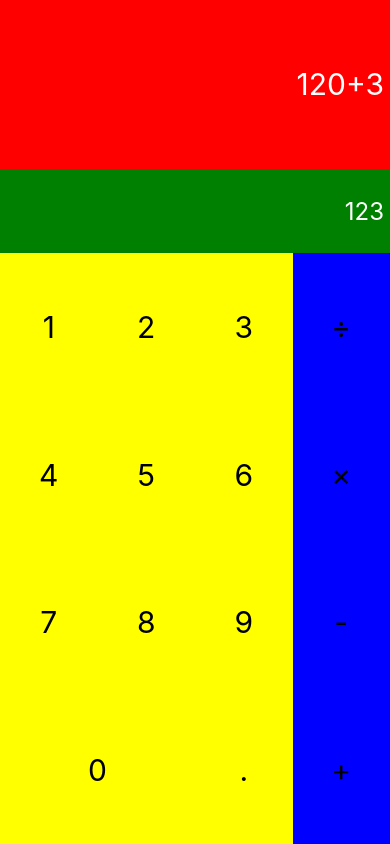
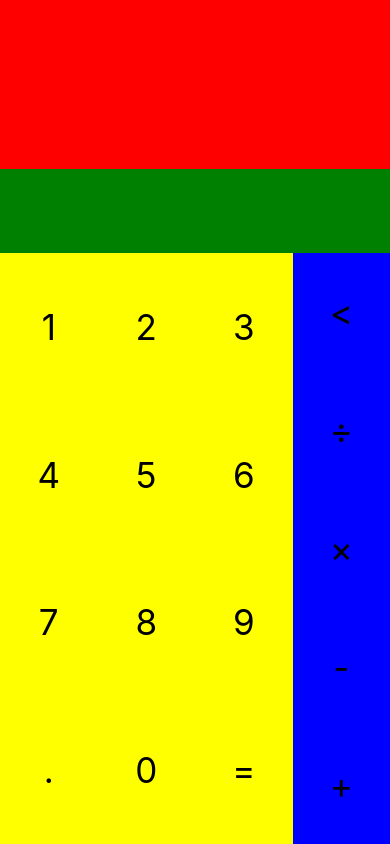
Before and after one commit to paramsiddharth/calculator-react-native, a React Native app: screen / in a window 390 px wide. Built offline with nearby package versions, Linux system fonts and the light colour scheme.

Commit message:
Complete calculator to working state

```diff
--- a/App.js
+++ b/App.js
@@ -6,7 +6,7 @@
  * @flow strict-local
  */
 
-import React from 'react';
+import React, { useState } from 'react';
 import {
   StyleSheet,
   View,
@@ -15,24 +15,103 @@ import {
   TouchableOpacity
 } from 'react-native';
 
-const ops = [
-  '÷',
-  '×',
-  '-',
-  '+'
+const btns = [
+  [1, 2, 3],
+  [4, 5, 6],
+  [7, 8, 9],
+  ['.', 0, '=']
 ];
 
-// @ts-ignore
+const ops = {
+  '<': null,
+  '÷': '/',
+  '×': '*',
+  '-': '-',
+  '+': '+'
+};
+
 const App: () => React$Node = () => {
+  const [result, setResult] = useState<String>('');
+  const [calculation, setCalculation] = useState(null);
+
+  const buttonPressed = text => {
+    switch (text) {
+      case '<':
+        if (result == '')
+          return;
+
+        return setResult(result.substr(0, result.length - 1));
+      case '=':
+        return calculate(text);
+      case '.':
+        if (result.length < 1)
+          return;
+
+        const lastChar = result.substr(result.length - 1, 1);
+
+        if (lastChar === '.' || Object.keys(ops).includes(lastChar))
+          return;
+
+        return setResult(result + text);
+      default:
+        if (typeof text === 'number') {
+          return setResult(result + text);
+        } else if (Object.keys(ops).includes(text)) {
+          if (result.length < 1)
+            return;
+
+          const lastChar = result.substr(result.length - 1, 1);
+
+          if (Object.keys(ops).includes(lastChar))
+            return setResult(result.substr(0, result.length - 1) + text);
+
+          if (lastChar === '.')
+            return setResult(result + '0' + text);
+
+          return setResult(result + text);
+        }
+    }
+  };
+
+  const calculate = text => {
+    if (result == '')
+      return setCalculation('');
+    try {
+      let toCalculate = result;
+
+      for (const op in ops) {
+        toCalculate = toCalculate.replace(new RegExp(op.replace(/[|\\{}()[\]^$+*?.]/g, '\\$&'), 'ig'), ops[op]);
+      }
+
+      const calc = new Function(`return ${toCalculate};`)();
+
+      if (Number.isNaN(calc)) {
+        return setCalculation(
+          <Text style={{ color: 'pink' }}>Not a number</Text>
+        );
+      }
+
+      if (calc != null) {
+        return setCalculation(calc);
+      }
+    } catch(e) {
+      setCalculation(
+        <Text style={{ color: 'red' }}>Invalid input</Text>
+      );
+    }
+  };
+
   let numbers = [], operations = [];
 
-  for (let r = 1; r < 3 * 3 + 1; r += 3) {
+  for (let r = 0; r < btns.length; r++) {
     let row = [];
 
-    for (let c = 0; c < 3; c++) {
+    for (let c = 0; c < btns[r].length; c++) {
       row.push(
-        <TouchableOpacity key={c} style={styles.btnColumn}>
-          <Text style={styles.btnText}>{r + c}</Text>
+        <TouchableOpacity key={c}
+          onPress={() => buttonPressed(btns[r][c])}
+          style={styles.btnColumn}>
+          <Text style={styles.btnText}>{btns[r][c]}</Text>
         </TouchableOpacity>
       );
     }
@@ -44,35 +123,12 @@ const App: () => React$Node = () => {
     );
   }
 
-  numbers.push(
-    <View key={3} style={styles.row}>
-      <TouchableOpacity style={styles.btnColumn0}>
-        <View style={{
-          display: 'flex',
-          flexDirection: 'row'
-        }}>
-          <Text style={{
-            ...styles.btnText,
-            flex: 1,
-            textAlign: 'center'
-          }}></Text>
-          <Text style={{
-            ...styles.btnText,
-            flex: 1,
-            textAlign: 'center'
-          }}>0</Text>
-        </View>
-      </TouchableOpacity>
-      <TouchableOpacity style={styles.btnColumn}>
-        <Text style={styles.btnText}>.</Text>
-      </TouchableOpacity>
-    </View>
-  );
-
-  for (let i = 0; i < 4; i++) {
+  for (let i = 0; i < Object.keys(ops).length; i++) {
     operations.push(
-      <TouchableOpacity key={i} style={styles.btnRow}>
-        <Text style={styles.btnText}>{ops[i]}</Text>
+      <TouchableOpacity key={i}
+        onPress={() => buttonPressed(Object.keys(ops)[i])}
+        style={styles.btnRow}>
+        <Text style={styles.btnText}>{Object.keys(ops)[i]}</Text>
       </TouchableOpacity>
     );
   }
@@ -82,12 +138,12 @@ const App: () => React$Node = () => {
       <View style={styles.container}>
         <View style={styles.result}>
           <Text style={styles.resultText}>
-            120+3
+            {result}
           </Text>
         </View>
         <View style={styles.calculation}>
           <Text style={styles.calculationText}>
-            123
+            {calculation}
           </Text>
         </View>
         <View style={styles.buttons}>
@@ -119,12 +175,6 @@ const styles = StyleSheet.create({
     alignItems: 'center',
     justifyContent: 'center'
   },
-  btnColumn0: {
-    flex: 2,
-    display: 'flex',
-    alignItems: 'center',
-    justifyContent: 'center'
-  },
   btnRow: {
     flex: 1,
     display: 'flex',
@@ -132,7 +182,7 @@ const styles = StyleSheet.create({
     justifyContent: 'center'
   },
   btnText: {
-    fontSize: 30
+    fontSize: 35
   },
   result: {
     flex: 2,
@@ -145,7 +195,8 @@ const styles = StyleSheet.create({
   resultText: {
     fontSize: 30,
     color: 'white',
-    paddingRight: 6
+    paddingRight: 6,
+    fontFamily: 'monospace'
   },
   calculation: {
     flex: 1,
```
